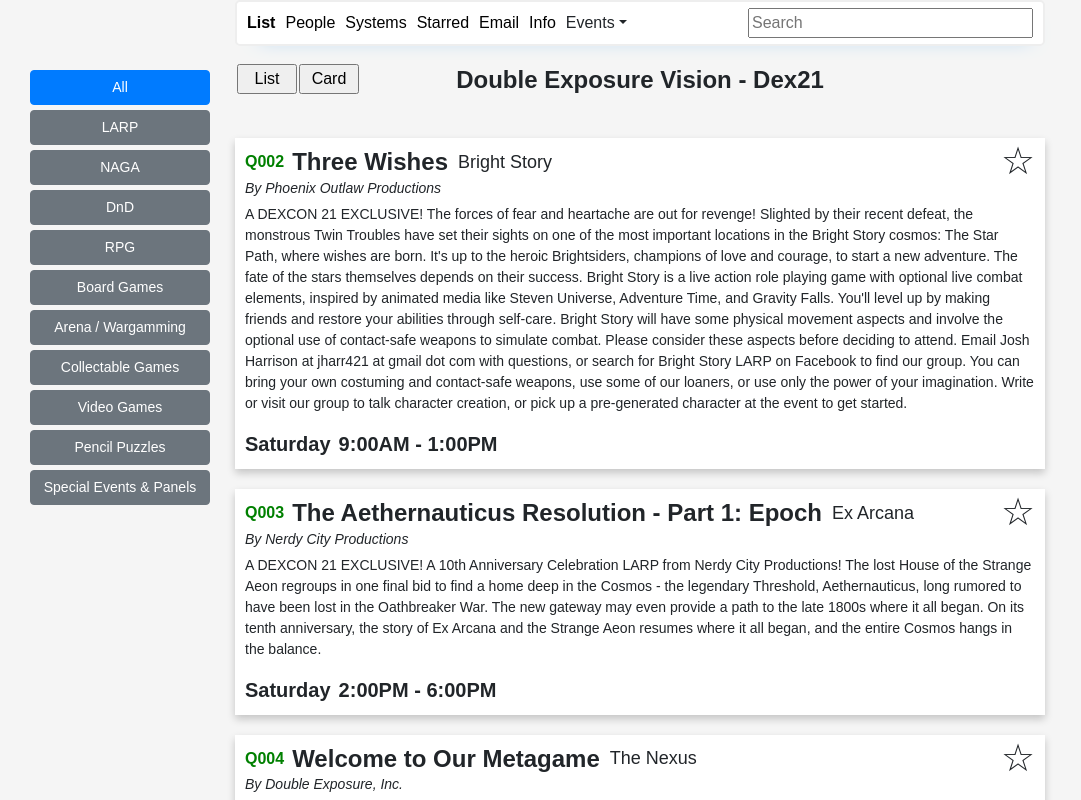
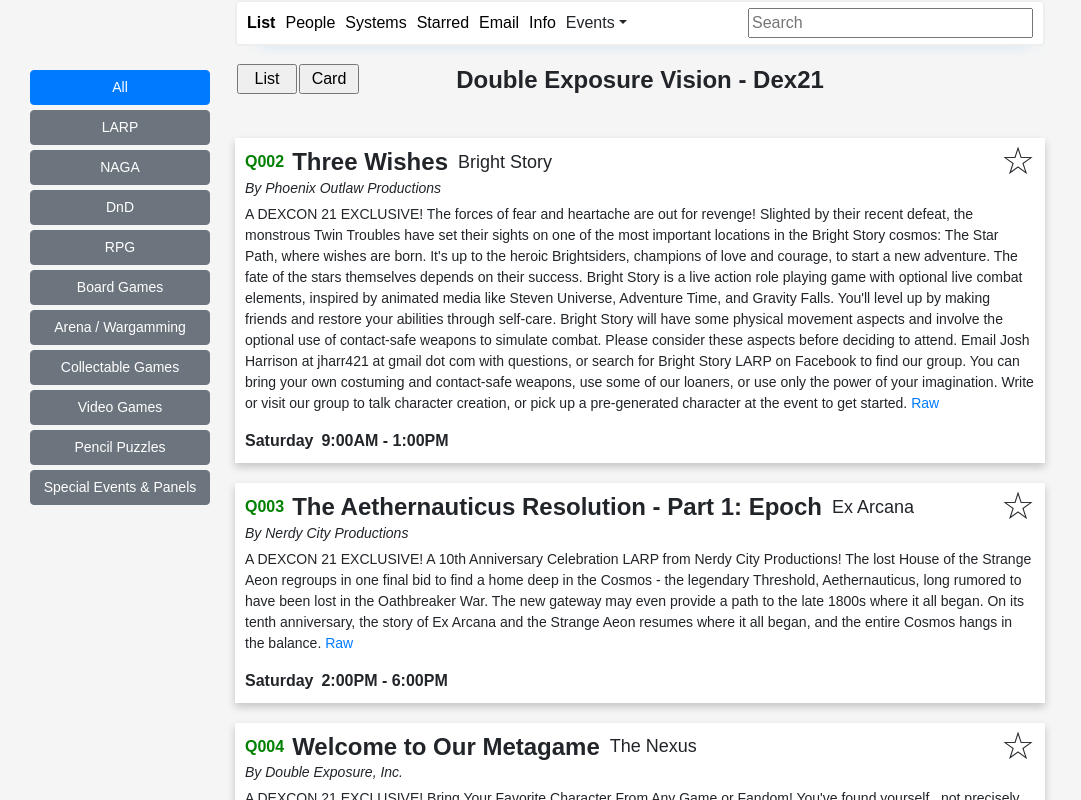
Before and after one commit to michaelsergio/doubleexposurevision, a React (Create React App) app: page / in a window 1280 px wide. Shown: the top 800 px of the page, without its empty margins (0-1081 px from the left). Built offline with nearby package versions, Linux system fonts and the light colour scheme.

Commit message:
Created a raw view.

```diff
--- a/src/App.css
+++ b/src/App.css
@@ -129,10 +129,14 @@ ul {
 .entry__time-row {
   display: flex;
   font-weight: bold;
-  font-size: 20px;
+  font-size: 16px;
 }
 .entry__description {
   font-size: 14px;
+}
+.entry__description__raw {
+  font-size: 12px;
+  font-family: monospace;
 }
 .entry__day {
   margin-right:8px;
@@ -182,15 +186,22 @@ ul {
   margin-bottom: 2px;
 }
 .entry--listview > .entry__title-row > .entry__id {
-  font-size: 14px;
+  font-size: 18px;
 }
 .entry--listview > .entry__title-row > .entry__name {
-  font-size: 14px;
+  font-size: 18px;
   margin-top: auto;
   margin-bottom: auto;
 }
 .entry--listview > .entry__title-row > .entry__type {
+  font-size: 18px;
+}
+.entry--listview > .entry__time-row {
   font-size: 14px;
+  font-weight: normal;
+}
+.entry--listview .entry__day {
+  margin-right:2px;
 }
 .entry__see-also--listview { display: none; }
 .entry__by-row--listview { display: none; }
--- a/src/Entry.js
+++ b/src/Entry.js
@@ -2,6 +2,14 @@ import React, { Component } from 'react';
 import cn from 'classnames/bind';
 
 class Entry extends Component {
+    state = {
+      showRawVersion: false,
+    };
+    toggleRaw() {
+      this.setState({
+        showRawVersion: !this.state.showRawVersion,
+      });
+    }
     render() {
         const e = this.props.dict;
         const savedClasses = cn("entry__save", {
@@ -28,6 +36,8 @@ class Entry extends Component {
         const statusClasses = cn("entry__status", {
             "entry__status--listview": isListView,
         });
+        const divLink = "#" + e.id;
+        const content = this.state.showRawVersion ? <div className="entry__description__raw">{e.raw}</div> : e.description;
         return (
             <div className={entryClasses} id={e.id}>
                 <div className="entry__title-row">
@@ -41,7 +51,10 @@ class Entry extends Component {
                     {e.author && <div className="entry__author">By {e.author}</div>}
                     {e.presenter && <div className="entry__presenter">Presented by {e.presenter}</div>}
                 </div>
-                <div className={descClasses}>{e.description}</div>
+                <div className={descClasses}>
+                  { content }
+                  <a href={divLink} onClick={e=>this.toggleRaw()}> Raw</a>
+                </div>
                 { e.seeAlso && <SeeAlso isListView={isListView} txt={e.seeAlso} /> }
                 <div className={extraClasses}>
                     <div className="entry__round badge badge-primary">{e.round}</div>
--- a/src/doubleexposure.js
+++ b/src/doubleexposure.js
@@ -91,6 +91,7 @@ function parseEntry(txt) {
     nextRound: nextRound,
     seeAlso: seeAlso,
     status: status,
+    raw: txt,
   };
   } catch (error) {
     console.log("Could not parse: " + txt);
```
Also changed, not shown: 1 other file (tests, documents, lock files or other folders).
